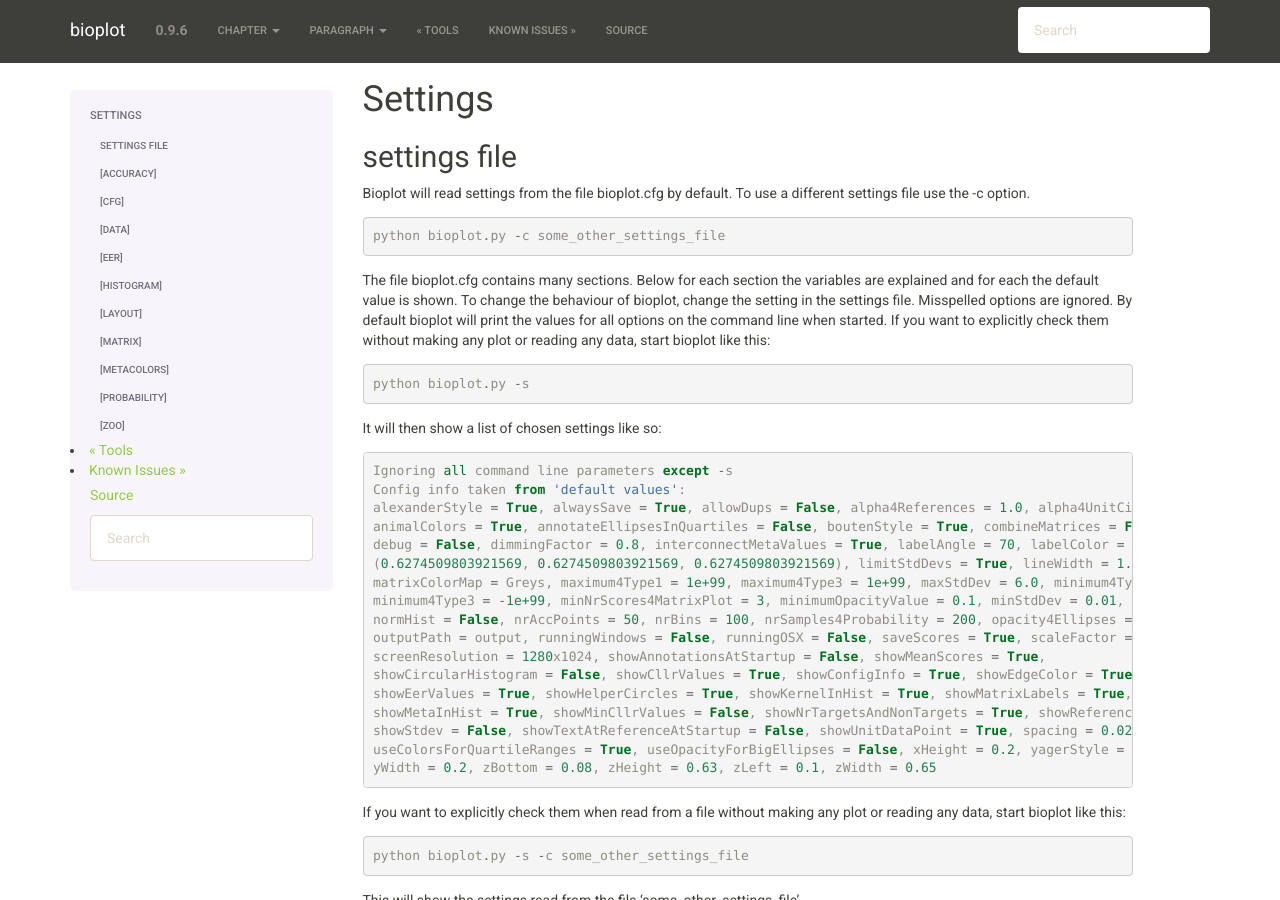
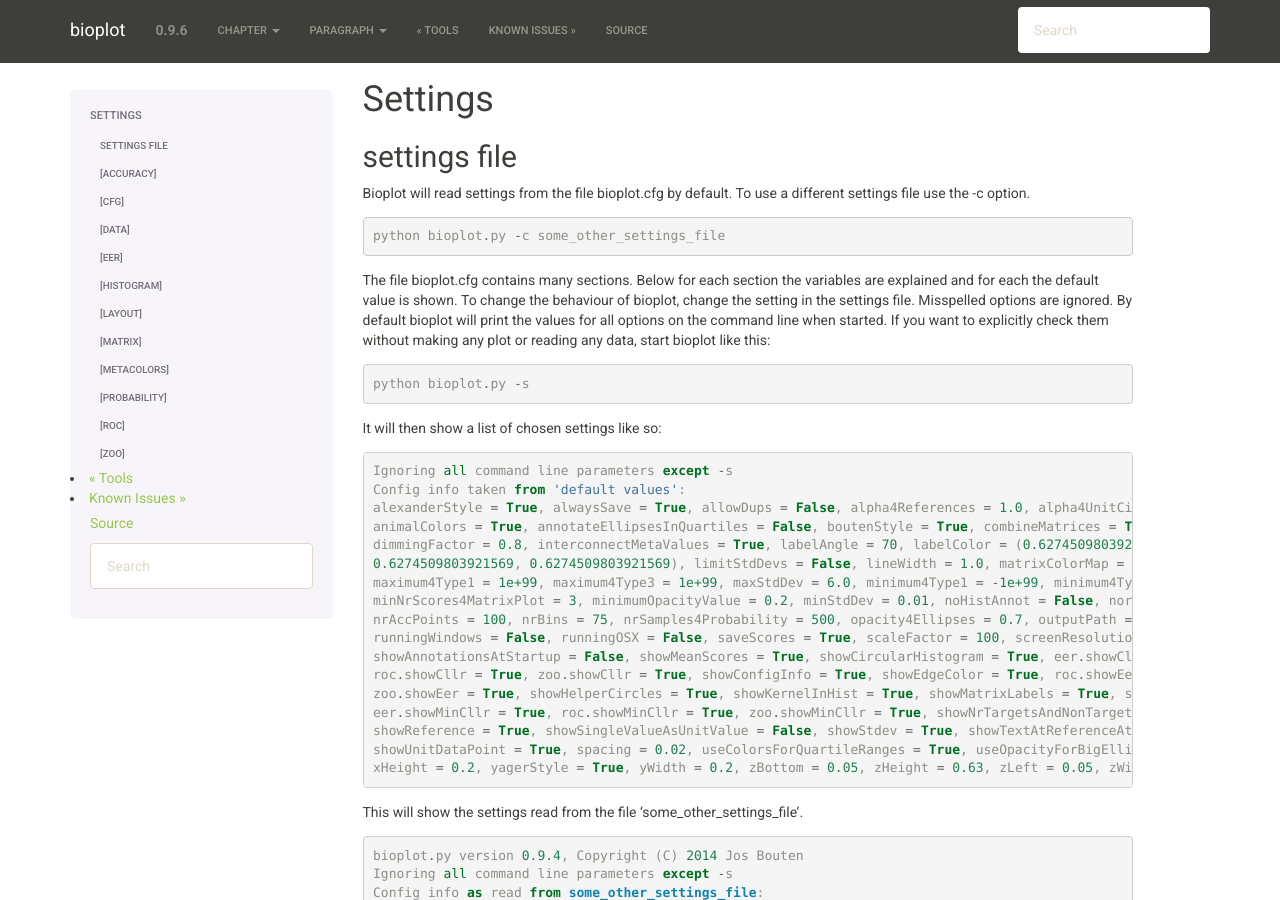
Before and after one commit to josbouten/bioplot, a Sphinx documentation site: the page built from doc/settings.rst, in a window 1280 px wide and 900 px high. Built offline with Sphinx 7.4.7, drawn with Linux system fonts in a browser that asks for light colours; formulas are drawn with MathJax 3; some of the changed text lies outside the part shown.

Commit message:
param name change

```diff
--- a/doc/eerplot.rst
+++ b/doc/eerplot.rst
@@ -23,7 +23,7 @@
 If you want to see cllr and cllrMin values in the plot's legend, set: ::
 
     [eer]
-    showCllrValues = True
-    showCllrMinValues = True
+    showCllr = True
+    showCllrMin = True
 
 .. image:: images/condition_A_and_B_eer_plot_cllr.png
--- a/doc/settings.rst
+++ b/doc/settings.rst
@@ -21,25 +21,20 @@
     Ignoring all command line parameters except -s
     Config info taken from 'default values':
     alexanderStyle = True, alwaysSave = True, allowDups = False, alpha4References = 1.0, alpha4UnitCircles = 0.5,
-    animalColors = True, annotateEllipsesInQuartiles = False, boutenStyle = True, combineMatrices = False,
-    debug = False, dimmingFactor = 0.8, interconnectMetaValues = True, labelAngle = 70, labelColor =
-    (0.6274509803921569, 0.6274509803921569, 0.6274509803921569), limitStdDevs = True, lineWidth = 1.0,
-    matrixColorMap = Greys, maximum4Type1 = 1e+99, maximum4Type3 = 1e+99, maxStdDev = 6.0, minimum4Type1 = -1e+99,
-    minimum4Type3 = -1e+99, minNrScores4MatrixPlot = 3, minimumOpacityValue = 0.1, minStdDev = 0.01, noHistAnnot = False,
-    normHist = False, nrAccPoints = 50, nrBins = 100, nrSamples4Probability = 200, opacity4Ellipses = 0.7,
-    outputPath = output, runningWindows = False, runningOSX = False, saveScores = True, scaleFactor = 150,
-    screenResolution = 1280x1024, showAnnotationsAtStartup = False, showMeanScores = True,
-    showCircularHistogram = False, showCllrValues = True, showConfigInfo = True, showEdgeColor = True,
-    showEerValues = True, showHelperCircles = True, showKernelInHist = True, showMatrixLabels = True,
-    showMetaInHist = True, showMinCllrValues = False, showNrTargetsAndNonTargets = True, showReference = True,
-    showStdev = False, showTextAtReferenceAtStartup = False, showUnitDataPoint = True, spacing = 0.02,
-    useColorsForQuartileRanges = True, useOpacityForBigEllipses = False, xHeight = 0.2, yagerStyle = True,
-    yWidth = 0.2, zBottom = 0.08, zHeight = 0.63, zLeft = 0.1, zWidth = 0.65
-
-If you want to explicitly check them when read from a file without making any plot or reading any data,
-start bioplot like this: ::
-
-    python bioplot.py -s -c some_other_settings_file
+    animalColors = True, annotateEllipsesInQuartiles = False, boutenStyle = True, combineMatrices = True, debug = False,
+    dimmingFactor = 0.8, interconnectMetaValues = True, labelAngle = 70, labelColor = (0.6274509803921569,
+    0.6274509803921569, 0.6274509803921569), limitStdDevs = False, lineWidth = 1.0, matrixColorMap = Greys,
+    maximum4Type1 = 1e+99, maximum4Type3 = 1e+99, maxStdDev = 6.0, minimum4Type1 = -1e+99, minimum4Type3 = -1e+99,
+    minNrScores4MatrixPlot = 3, minimumOpacityValue = 0.2, minStdDev = 0.01, noHistAnnot = False, normHist = True,
+    nrAccPoints = 100, nrBins = 75, nrSamples4Probability = 500, opacity4Ellipses = 0.7, outputPath = output,
+    runningWindows = False, runningOSX = False, saveScores = True, scaleFactor = 100, screenResolution = 1600x1024,
+    showAnnotationsAtStartup = False, showMeanScores = True, showCircularHistogram = True, eer.showCllr = True,
+    roc.showCllr = True, zoo.showCllr = True, showConfigInfo = True, showEdgeColor = True, roc.showEer = True,
+    zoo.showEer = True, showHelperCircles = True, showKernelInHist = True, showMatrixLabels = True, showMetaInHist = True,
+    eer.showMinCllr = True, roc.showMinCllr = True, zoo.showMinCllr = True, showNrTargetsAndNonTargets = True,
+    showReference = True, showSingleValueAsUnitValue = False, showStdev = True, showTextAtReferenceAtStartup = False,
+    showUnitDataPoint = True, spacing = 0.02, useColorsForQuartileRanges = True, useOpacityForBigEllipses = False,
+    xHeight = 0.2, yagerStyle = True, yWidth = 0.2, zBottom = 0.05, zHeight = 0.63, zLeft = 0.05, zWidth = 0.65
 
 This will show the settings read from the file 'some_other_settings_file'. ::
 
@@ -264,6 +259,20 @@
 
     nrSamples4Probability = 500
 
+[roc]
+-----
+Show Cllr values in the roc plot.::
+
+    showCllr = True
+
+Show minimum Cllr values in the roc plot. ::
+
+    showMinCllr = True
+
+Show EER values in the roc plot.::
+
+    showEer = True
+
 [zoo]
 -----
 Show ellipses at position of data points representing standard deviation of target and non target scores
@@ -375,7 +384,7 @@
 Note, the EER is calculated as the point in a cumulative score plot where the line showing the target scores crosses the line for the non target scores.
 The data points nearest to the crossing point are used and the crossing point is computed via interpolation. ::
 
-  showEerValues = True
+  showEer = True
 
 Show circles around unit ellipse that can be used to resize the plot so that the unit circle
 will be shown as a circle. This will make it easier to interpret the std values for average target vs
--- a/doc/zooplot.rst
+++ b/doc/zooplot.rst
@@ -30,9 +30,9 @@
 You can choose which error measures to show in the plot by setting any of the options below to true: ::
 
     [zoo]
-    showCllrValue = True
-    showEERValue = True
-    showMinCllrValues = True
+    showCllr = True
+    showEER = True
+    showMinCllr = True
 
 Tall thin animals
 -----------------
```
